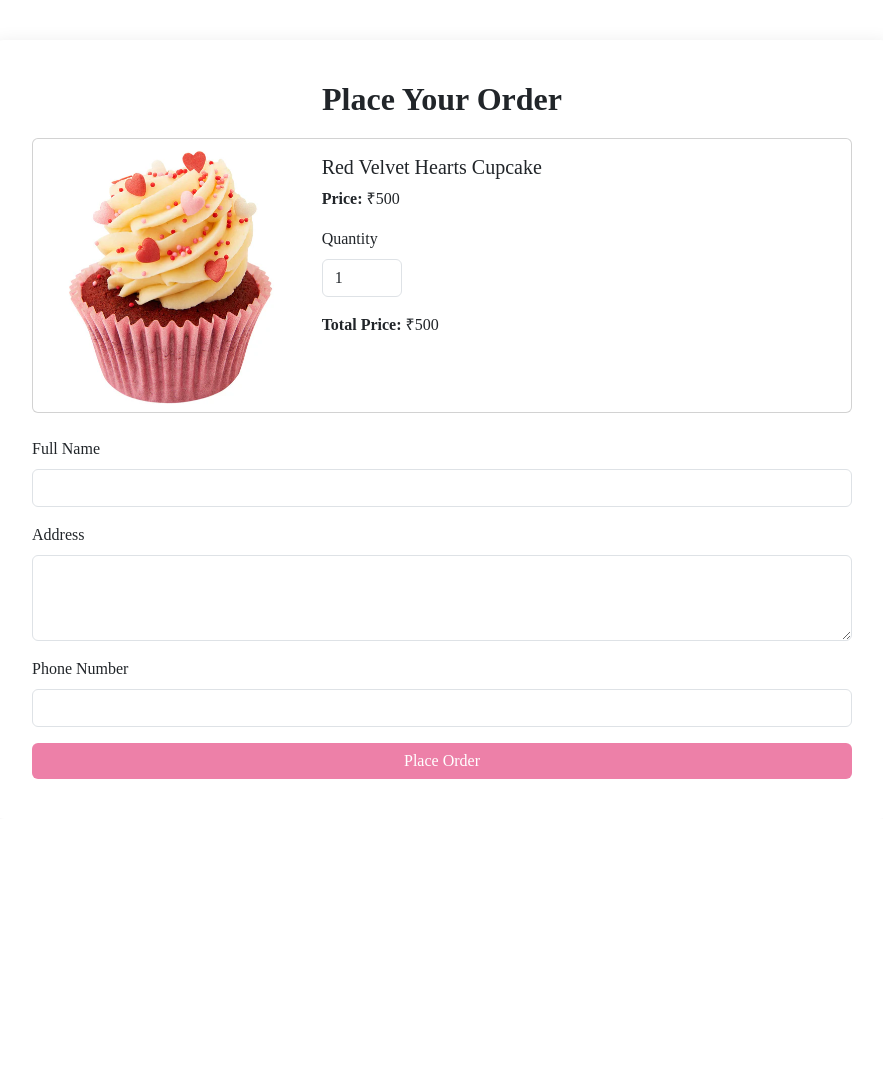
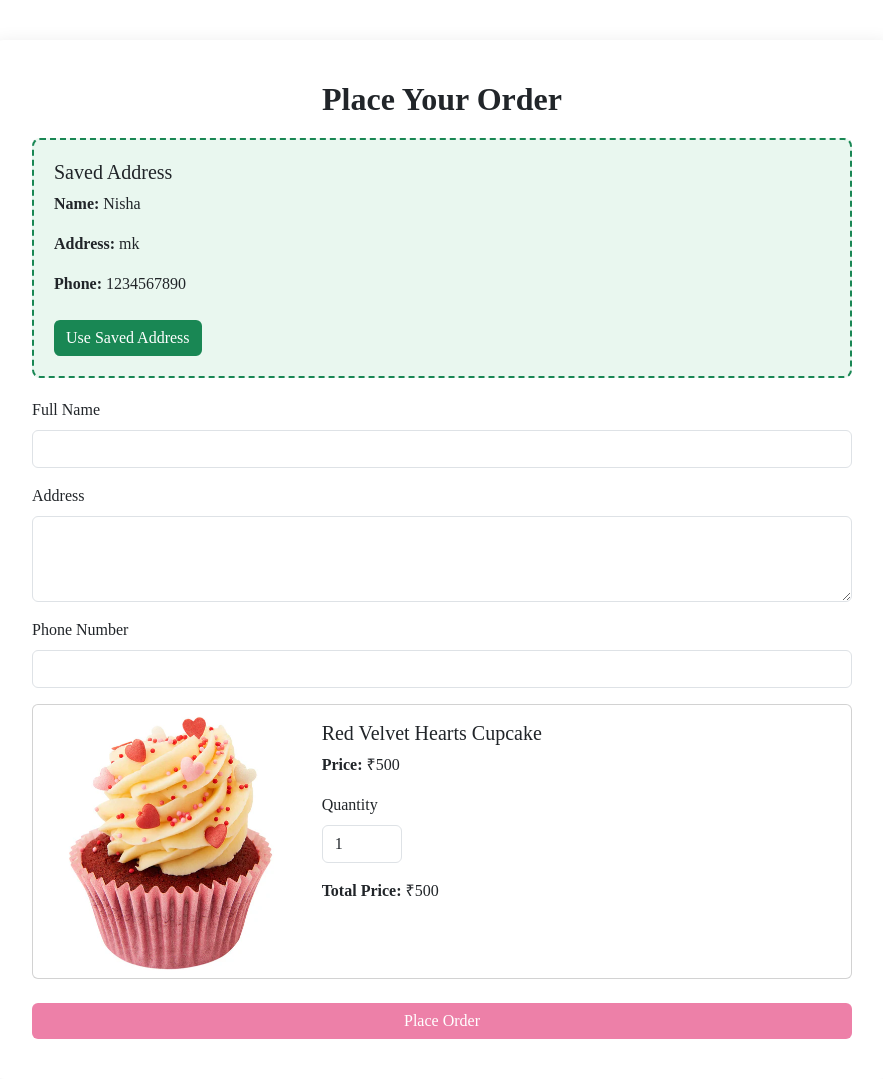
Before and after one commit to AswathiVV/Dreamy_Delights, a Django app: template Dreamy_Delights/templates/user/order_details.html in a window 1280 px wide. Shown: the whole page, without its empty margins (198-1081 px from the left). Before the commit the page ends 779 px from the top, so only its background shows below. Run offline with Django 5.2, Linux system fonts and the light colour scheme; the template is opened without the code that fills it: values that come from a table or form of the project are taken from there, others are empty; data comes from the database, SQL or seed files in the repository; both versions use the stored data as it was after the commit.

Commit message:
Completed Dreamy Delights website – refined ordering process, payment integration, and UI enhancements

```diff
--- a/Dreamy_Delights/templates/user/order_details.html
+++ b/Dreamy_Delights/templates/user/order_details.html
@@ -92,7 +92,7 @@
 
 </html>  -->
 
-<!DOCTYPE html>
+<!-- <!DOCTYPE html>
 <html lang="en">
 <head>
     <meta charset="UTF-8">
@@ -209,10 +209,8 @@
 </script>
 
 </body>
-</html>
-
-
-<!-- <!DOCTYPE html>
+</html> -->
+<!DOCTYPE html>
 <html lang="en">
 <head>
     <meta charset="UTF-8">
@@ -254,13 +252,30 @@
         }
 
         .quantity-input {
-            width: 60px;
-            text-align: center;
+            width: 80px;
         }
 
-        .subtotal {
-            font-weight: bold;
+        .saved-address-box {
+            border: 2px dashed #198754;
+            padding: 20px;
+            border-radius: 8px;
+            background-color: #e9f7ef;
+            margin-bottom: 20px;
+            position: relative;
         }
+
+        .btn-use-address {
+            background-color: #198754;
+            color: white;
+            border: none;
+            transition: all 0.3s ease;
+        }
+
+        .btn-use-address:hover {
+            background-color: #145c43;
+            transform: scale(1.05);
+        }
+
     </style>
 </head>
 <body>
@@ -268,42 +283,22 @@
 <div class="container" data-aos="fade-up">
     <h2 class="text-center">Place Your Order</h2>
 
+    {% if user_address %}
+    <div id="saved-address-box" class="saved-address-box"
+         data-name="{{ user_address.name }}"
+         data-address="{{ user_address.address }}"
+         data-phone="{{ user_address.phone_number }}">
+        <h5>Saved Address</h5>
+        <p><strong>Name:</strong> {{ user_address.name }}</p>
+        <p><strong>Address:</strong> {{ user_address.address }}</p>
+        <p><strong>Phone:</strong> {{ user_address.phone_number }}</p>
+        <button type="button" id="use-saved-address-btn" class="btn btn-use-address mt-2">Use Saved Address</button>
+    </div>
+    {% endif %}
+
     <form method="POST">
         {% csrf_token %}
 
-        <div id="cart-items">
-            {% for cart_item in cart_items %}
-            <div class="card mb-4 cart-item">
-                <div class="row g-0">
-                    <div class="col-md-4">
-                        <img src="{{ cart_item.cake.img.url }}" class="product-img" alt="{{ cart_item.cake.name }}">
-                    </div>
-                    <div class="col-md-8">
-                        <div class="card-body">
-                            <h5 class="card-title">{{ cart_item.cake.name }}</h5>
-                            <p class="card-text"><strong>Price:</strong> ₹<span class="unit-price">{{ cart_item.cake.price }}</span></p>
-
-                            <div class="mb-3 d-flex align-items-center">
-                                <button type="button" class="btn btn-outline-secondary btn-sm decrement-qty">-</button>
-                                <input type="number" class="form-control quantity-input mx-2" value="{{ cart_item.quantity }}" min="1">
-                                <button type="button" class="btn btn-outline-secondary btn-sm increment-qty">+</button>
-                            </div>
-
-                            <p class="card-text"><strong>Subtotal:</strong> ₹<span class="subtotal">{{ cart_item.cake.price }}</span></p>
-                        </div>
-                    </div>
-                </div>
-            </div>
-            {% empty %}
-            <p>Your cart is empty.</p>
-            {% endfor %}
-        </div>
-
-        <h4 class="text-center mt-4">
-            <button class="btn btn-success fw-bold px-4 py-2 rounded-pill" id="grand-total-btn">
-                Grand Total: ₹<span id="grand-total">0</span>
-            </button>
-        </h4>
 
         <div class="mb-3">
             <label for="name" class="form-label">Full Name</label>
@@ -316,91 +311,60 @@
         </div>
 
         <div class="mb-3">
-            <label for="city" class="form-label">City</label>
-            <input type="text" id="city" name="city" class="form-control" required>
+            <label for="phone_number" class="form-label">Phone Number</label>
+            <input type="text" id="phone_number" name="phone_number" class="form-control" required
+                   pattern="[0-9]{10}" maxlength="10" minlength="10" oninput="this.value = this.value.replace(/[^0-9]/g, '')">
         </div>
 
-        <div class="mb-3">
-            <label for="state" class="form-label">State</label>
-            <input type="text" id="state" name="state" class="form-control" required>
+
+        <div class="card mb-4">
+            <div class="row g-0">
+                <div class="col-md-4">
+                    <img src="{{ cake.img.url }}" class="product-img" alt="{{ cake.name }}">
+                </div>
+                <div class="col-md-8">
+                    <div class="card-body">
+                        <h5 class="card-title">{{ cake.name }}</h5>
+                        <p class="card-text"><strong>Price:</strong> ₹<span id="unit-price">{{ cake.price }}</span></p>
+                        <div class="mb-3">
+                            <label for="quantity" class="form-label">Quantity</label>
+                            <input type="number" id="quantity" name="quantity" class="form-control quantity-input" value="1" min="1" required>
+                        </div>
+                        <p class="card-text"><strong>Total Price:</strong> ₹<span id="total-price">{{ cake.price }}</span></p>
+                    </div>
+                </div>
+            </div>
         </div>
 
-        <div class="mb-3">
-            <label for="pincode" class="form-label">Pincode</label>
-            <input type="text" id="pincode" name="pincode" class="form-control" required pattern="[0-9]{6}" maxlength="6" oninput="this.value = this.value.replace(/[^0-9]/g, '')">
-        </div>
-
-        <div class="mb-3">
-            <label for="phone_number" class="form-label">Phone Number</label>
-            <input type="text" id="phone_number" name="phone_number" class="form-control" required pattern="[0-9]{10}" maxlength="10" oninput="this.value = this.value.replace(/[^0-9]/g, '')">
-        </div>
-
-        <button type="submit" class="btn btn-primary w-100 mt-4">Place Order</button>
+        <button type="submit" class="btn btn-primary w-100">Place Order</button>
     </form>
 </div>
+
 <script>
     document.addEventListener('DOMContentLoaded', function () {
-    function updateTotals() {
-        let grandTotal = 0;
-        let cartData = [];
+        // Auto-fill form fields when "Use Saved Address" is clicked
+        const useAddressBtn = document.getElementById('use-saved-address-btn');
+        const savedAddressBox = document.getElementById('saved-address-box');
 
-        document.querySelectorAll('.cart-item').forEach((card) => {
-            const unitPrice = parseFloat(card.querySelector('.unit-price').textContent);
-            const qtyInput = card.querySelector('.quantity-input');
-            const subtotalEl = card.querySelector('.subtotal');
+        if (useAddressBtn && savedAddressBox) {
+            useAddressBtn.addEventListener('click', function () {
+                document.getElementById('name').value = savedAddressBox.getAttribute('data-name');
+                document.getElementById('address').value = savedAddressBox.getAttribute('data-address');
+                document.getElementById('phone_number').value = savedAddressBox.getAttribute('data-phone');
+            });
+        }
 
-            let qty = parseInt(qtyInput.value);
-            if (isNaN(qty) || qty < 1) qty = 1;
+        // Update total price when quantity changes
+        const quantityInput = document.getElementById('quantity');
+        const unitPrice = parseFloat(document.getElementById('unit-price').textContent);
+        const totalPriceEl = document.getElementById('total-price');
 
-            let subtotal = unitPrice * qty;
-            subtotalEl.textContent = subtotal.toFixed(2);
-            grandTotal += subtotal;
-
-            // Store updated data to send to backend
-            cartData.push({
-                id: card.dataset.itemId, // Add data-item-id="{{ cart_item.id }}" in HTML
-                quantity: qty
-            });
-        });
-
-        document.getElementById('grand-total').textContent = grandTotal.toFixed(2);
-
-        // Send updated cart to backend
-        fetch('/update-cart/', {
-            method: 'POST',
-            headers: {
-                'Content-Type': 'application/json',
-                'X-CSRFToken': '{{ csrf_token }}'
-            },
-            body: JSON.stringify({ cart: cartData })
-        });
-    }
-
-    document.querySelectorAll('.increment-qty').forEach((button) => {
-        button.addEventListener('click', function () {
-            let qtyInput = this.previousElementSibling;
-            qtyInput.value = parseInt(qtyInput.value) + 1;
-            updateTotals();
+        quantityInput.addEventListener('input', function () {
+            const qty = parseInt(quantityInput.value) || 1;
+            const total = unitPrice * qty;
+            totalPriceEl.textContent = total.toFixed(2);
         });
     });
-
-    document.querySelectorAll('.decrement-qty').forEach((button) => {
-        button.addEventListener('click', function () {
-            let qtyInput = this.nextElementSibling;
-            if (parseInt(qtyInput.value) > 1) {
-                qtyInput.value = parseInt(qtyInput.value) - 1;
-            }
-            updateTotals();
-        });
-    });
-
-    document.querySelectorAll('.quantity-input').forEach((input) => {
-        input.addEventListener('input', updateTotals);
-    });
-
-    updateTotals();
-});
-
 </script>
 
 <script src="https://unpkg.com/aos@next/dist/aos.js"></script>
@@ -413,4 +377,4 @@
 </script>
 
 </body>
-</html> -->
+</html>
--- a/Dreamy_Delights/templates/user/view_bookings.html
+++ b/Dreamy_Delights/templates/user/view_bookings.html
@@ -193,7 +193,7 @@
                     <p class="mb-1"><b>Category:</b> {{ order.cake.category.name }}</p>
                     <p class="mb-1"><b>Color:</b> {{ order.cake.colour }}</p>
                     <p class="mb-1"><b>Price per unit:</b> ₹{{ order.price }}</p>
-                    <p class="mb-1"><b>Total Price:</b> ₹{{ order.price|floatformat:2 }}</p>
+                    <p class="mb-1"><b>Total Price:</b> ₹{{ order.total_price }}</p>
                     <p class="mb-1"><b>Ordered Quantity:</b> {{ order.quantity }}</p>
                     <p class="mb-1"><b>Ordered Date:</b> {{ order.date }}</p>
 
```
Also changed, not shown: Dreamy_Delights/app/views.py (+144 -15 lines), Dreamy_Delights/db.sqlite3.
